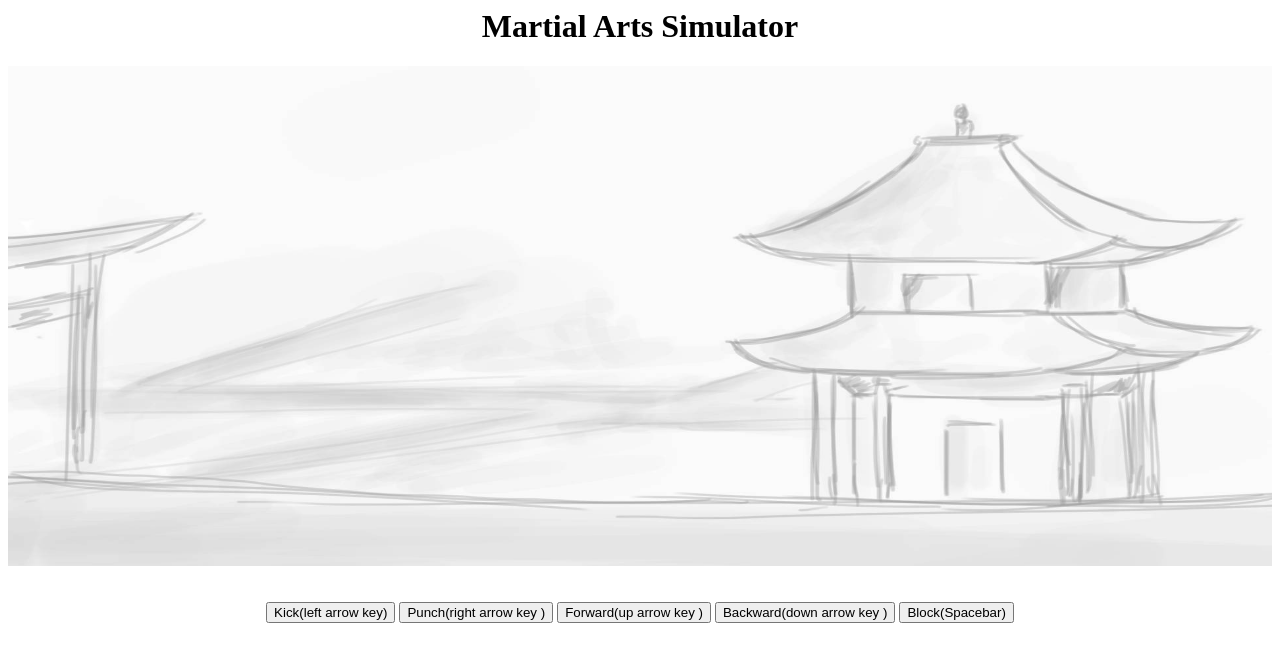
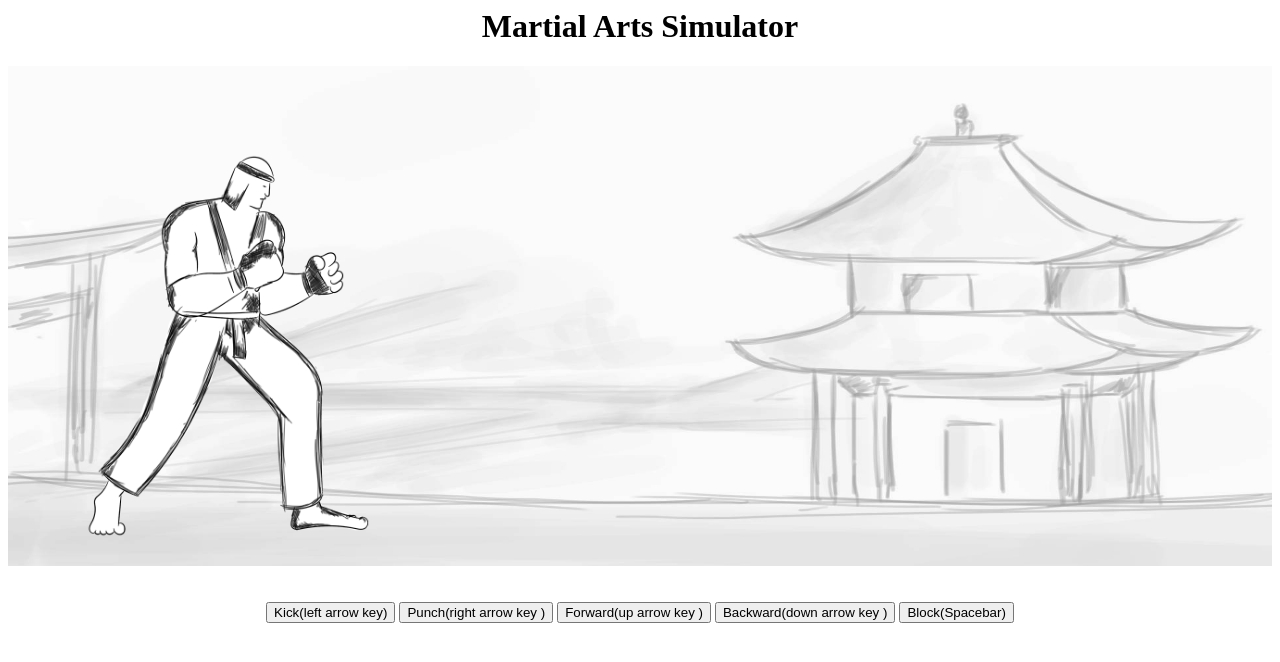
Before and after one commit to AnushkaS22/Martial-Art-Simulator, a plain HTML site: page index.html in a window 1280 px wide. Drawn offline with Linux system fonts and the light colour scheme.

Commit message:
update index.html

```diff
--- a/index.html
+++ b/index.html
@@ -13,4 +13,4 @@
     <button id="backward">Backward(down arrow key )</button>
     <button id="block">Block(Spacebar)</button>
 </center>
-<script type="text/javascript" src="code.js"> </script>
+<script type="text/javascript" src="main.js"> </script>
```
